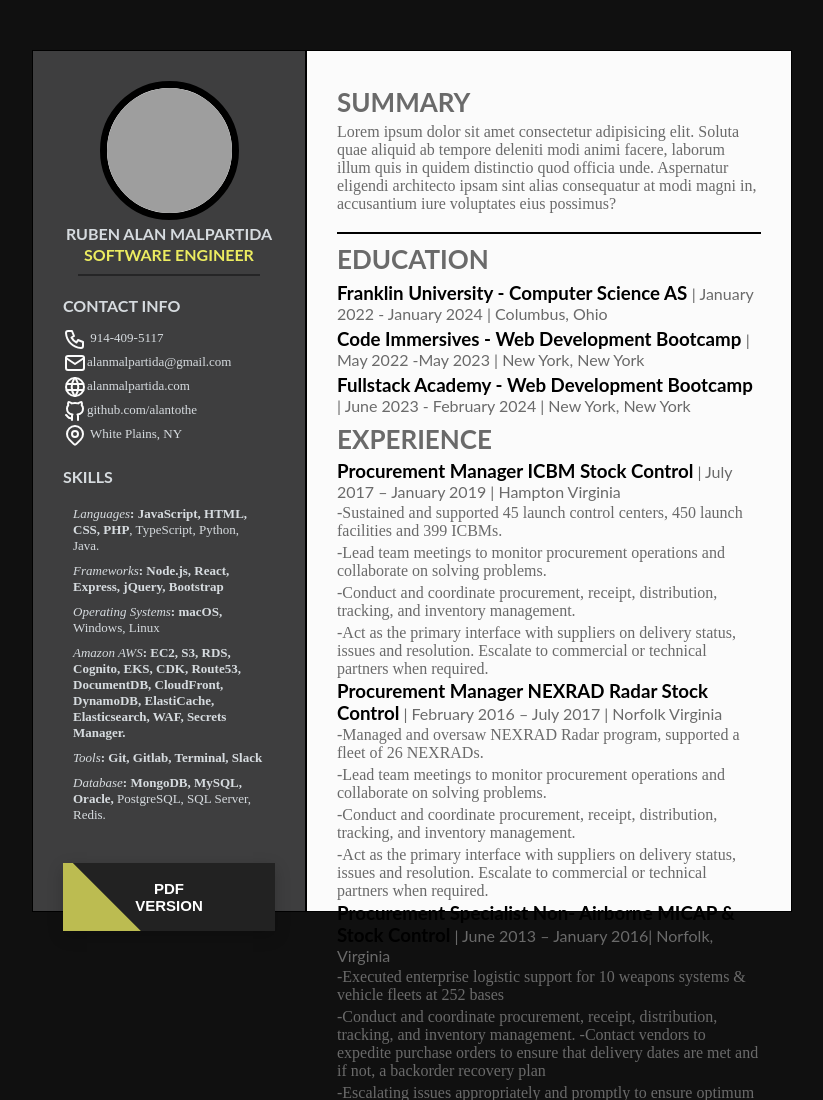
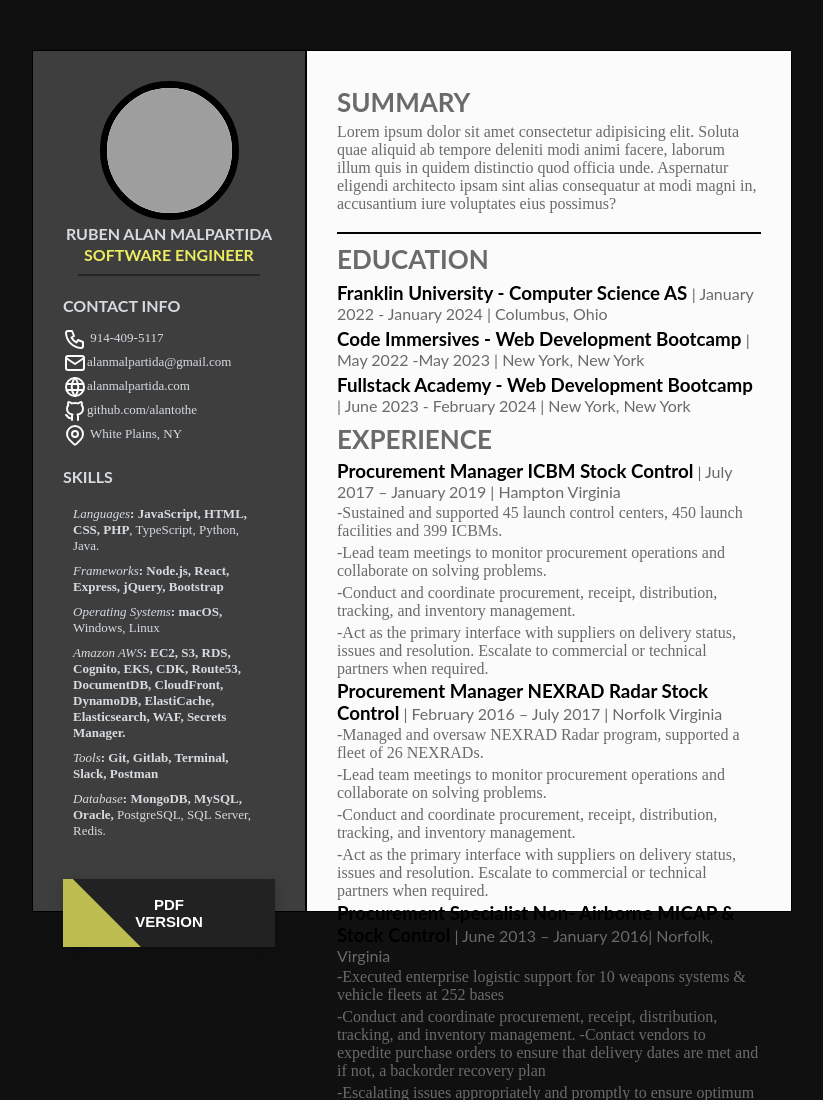
Before and after one commit to alantothe/personal_website, a plain HTML site: page resume/resume.html in a window 1280 px wide. Shown: the top 1100 px of the page, without its empty margins (228-1051 px from the left). Drawn offline with Linux system fonts and the light colour scheme; grey boxes are pictures that could not be loaded.

Commit message:
work in progress...

```diff
--- a/resume/resume.html
+++ b/resume/resume.html
@@ -67,7 +67,7 @@
                 <p class="frameworks skills"><i>Frameworks</i><b>: Node.js, React, Express, jQuery, Bootstrap</b>  </p>
                 <p class="os skills"><i>Operating Systems</i><b>: macOS,</b> Windows, Linux  </p>
                 <p class="amazon skills"><i>Amazon AWS</i><b>: EC2, S3, RDS, Cognito, EKS, CDK, Route53, DocumentDB, CloudFront, DynamoDB, ElastiCache, Elasticsearch, WAF, Secrets Manager.</b> </p>
-                <p class="tools skills"><i>Tools</i><b>: Git, Gitlab, Terminal, Slack</b> </p>
+                <p class="tools skills"><i>Tools</i><b>: Git, Gitlab, Terminal, Slack, Postman</b> </p>
                 <p class="Databases skills"><i>Database</i><b>: MongoDB, MySQL, Oracle,</b> PostgreSQL, SQL Server, Redis.</p>
             </div>
         </div>
```
